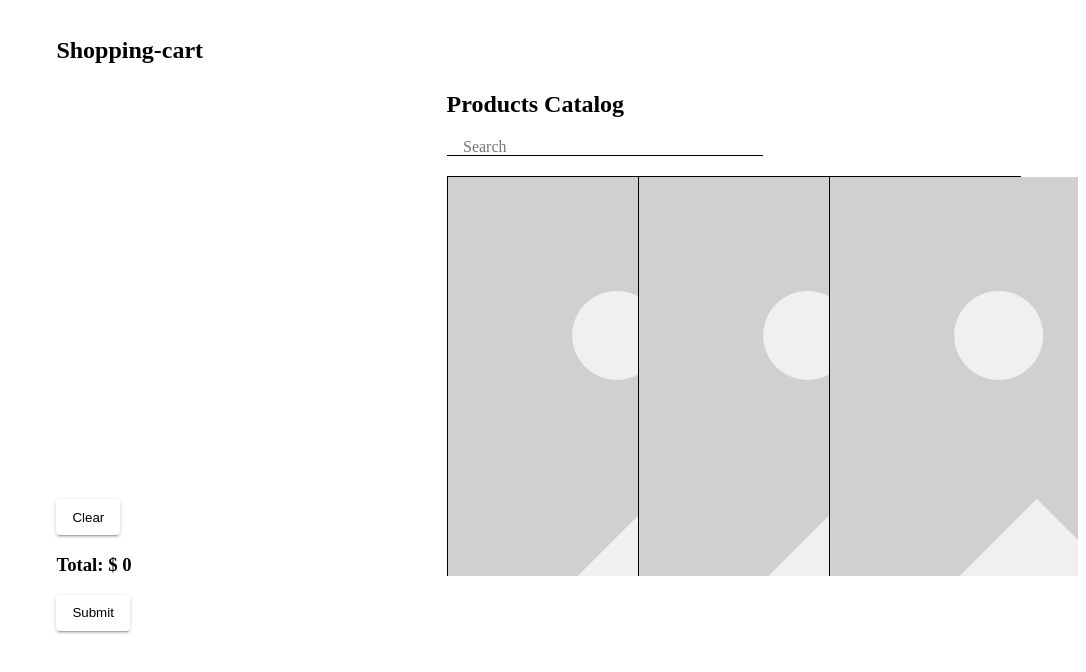
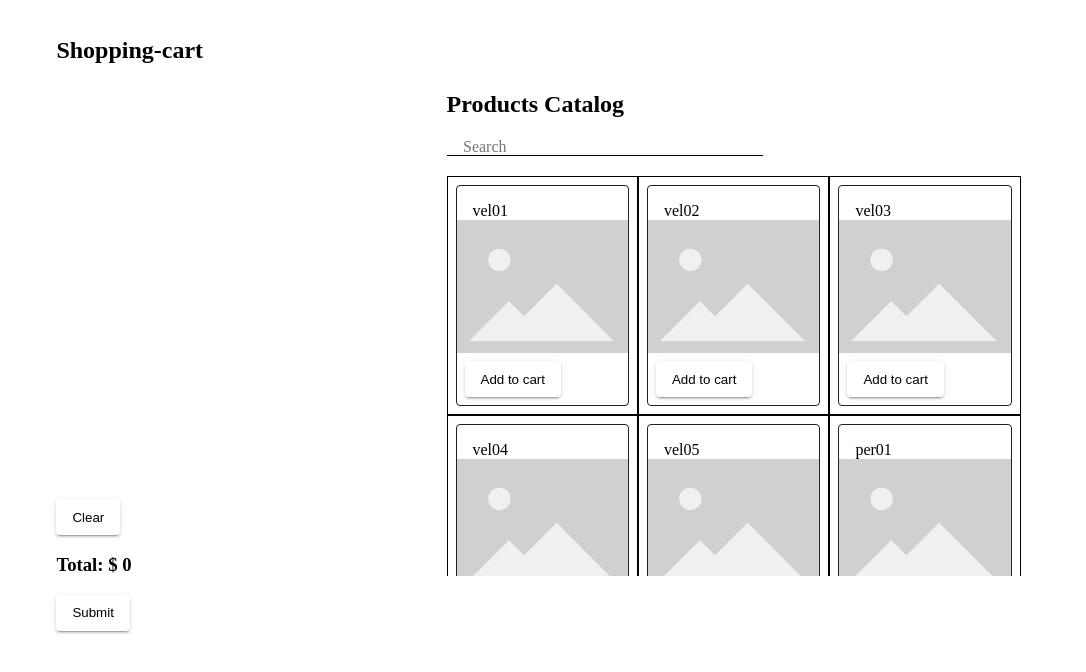
Before and after one commit to javierrv/santng, an Angular app: page / in a window 1280 px wide. Shown: the top 672 px of the page, without its empty margins (194-1280 px from the left). Built offline with nearby package versions, Linux system fonts and the light colour scheme.

Commit message:
fix item-card presentation

```diff
--- a/src/app/item-card/item-card.component.html
+++ b/src/app/item-card/item-card.component.html
@@ -1,18 +1,13 @@
-<!-- mat-card>
+<mat-card class="example-card" style="border: solid 1px #000000de;">
     <mat-card-header>
         <mat-card-title>{{item.title}}</mat-card-title>
-        <mat-card-subtitle>{{item.description}}</mat-card-subtitle>
+        <!-- mat-card-subtitle>{{item.description}}</mat-card-subtitle -->
     </mat-card-header>
+    <img mat-card-image src="../../assets/image_placeholder.png" alt="Photo Sample">
+    <!--mat-card-content>
+        Some content
+    </mat-card-content -->
     <mat-card-actions>
-        <button mat-button (click)="addItemToCart(item)">Add to cart</button>
+        <button mat-raised-button (click)="addItemToCart(item)">Add to cart</button>
     </mat-card-actions>
-</mat-card -->
-
-<div class="card" style="width: 13rem; margin-bottom: 1rem;">
-    <img src="../../assets/image_placeholder.png" class="card-img-top" alt="...">
-    <div class="card-body">
-      <h5 class="card-title">{{item.title}}</h5>
-      <p class="card-text">{{item.description}}</p>
-      <a href="#" class="btn btn-primary" (click)="addItemToCart(item)">Add to cart</a>
-    </div>
-</div>
+</mat-card>
--- a/src/app/item-card/item-card.component.sass
+++ b/src/app/item-card/item-card.component.sass
@@ -0,0 +1,3 @@
+.example-card
+  max-width: 400px
+  margin: 8px
```
